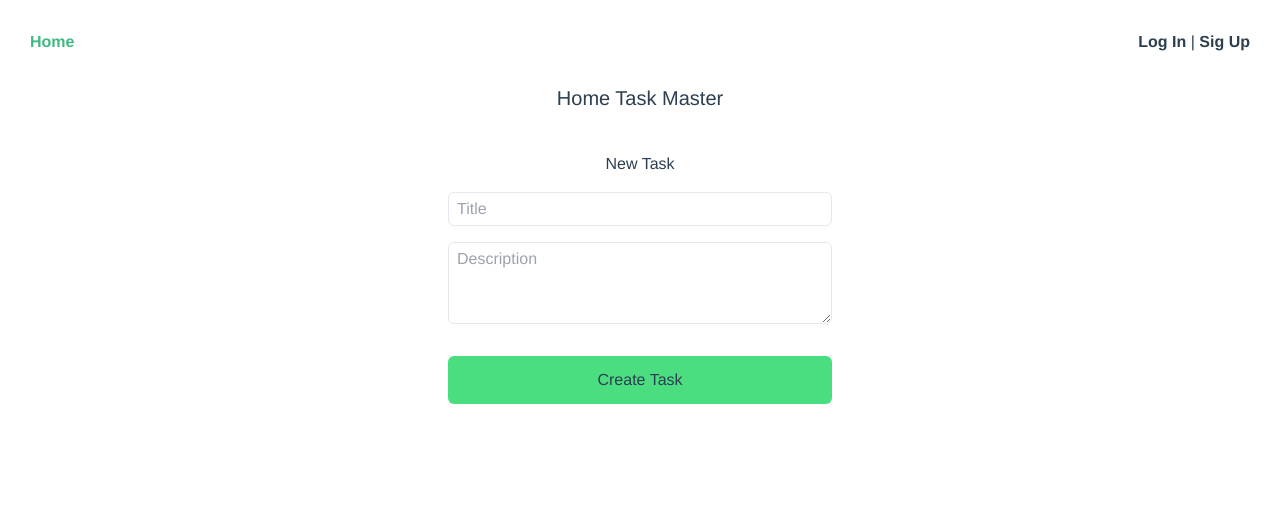
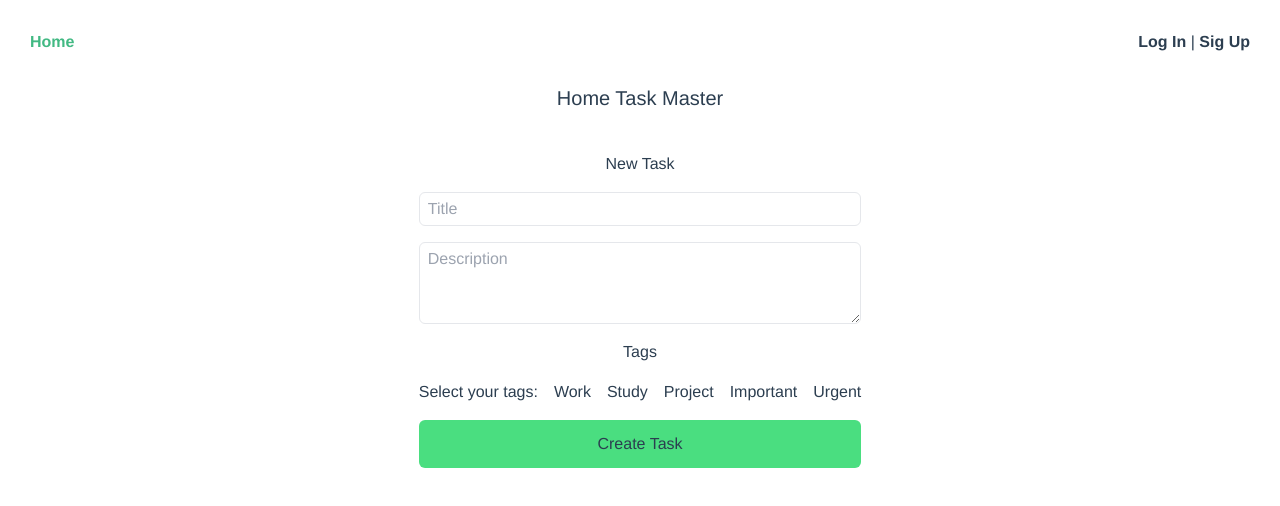
Before and after one commit to luisAriza/todo-vue, a Vue app: page /home in a window 1280 px wide. Shown: the top 506 px of the page. Built offline with nearby package versions, Linux system fonts and the light colour scheme.

Commit message:
Tags habilitadas

```diff
--- a/src/components/CreateTask.vue
+++ b/src/components/CreateTask.vue
@@ -14,7 +14,24 @@ form(@submit.prevent="createTask()")
 		@blur="v$.task.description.$touch"
 		required)
 	p(v-if="v$.task.description.$error") Description required
-	.tags.flex.gap-4
+	ul.tags.flex.gap-4 Tags
+		li(v-for="tag in task.tags.sort()") {{ tag }}
+	ul.tags.flex.gap-4 Select your tags:
+		li
+			input.hidden(type="checkbox" id="work" value="Work" v-model="task.tags")
+			label(for='work') Work
+		li
+			input.hidden(type="checkbox" id="study" value="Study" v-model="task.tags")
+			label(for='study') Study
+		li
+			input.hidden(type="checkbox" id="project" value="Project" v-model="task.tags")
+			label(for='project') Project
+		li
+			input.hidden(type="checkbox" id="important" value="Important" v-model="task.tags")
+			label(for='important') Important
+		li
+			input.hidden(type="checkbox" id="urgent" value="Urgent" v-model="task.tags")
+			label(for='urgent') Urgent
 	button(class="button" type="submit") Create Task
 </template>
 
@@ -67,7 +84,11 @@ export default {
 			if (tasks.some(titleRepeat)) {
 				console.log("La tarea ya existe");
 			} else {
-				tasks.unshift(this.task);
+				tasks.unshift({
+					title: this.task.title,
+					description: this.task.description,
+					tags: this.task.tags.sort()
+				});
 				localStorage.setItem("tasks", JSON.stringify(tasksRecords));
 			}
 		}
--- a/src/components/TaskList.vue
+++ b/src/components/TaskList.vue
@@ -5,8 +5,7 @@ section
 			span
 				img.inline.cursor-pointer(src='@/assets/check.svg', alt='check icon', width='20', height='20', @click='checkTask(i)')
 			| {{task.title}}: {{task.description}}
-			span(v-for='(tag, j) in task.tags', :key="'tag' + j") {{tag}}
-			| {{tag}}
+			span(v-for='tag in task.tags') {{tag}}
 			span
 				img.delete.inline.cursor-pointer(src='@/assets/delete.svg', alt='close icon', width='20', height='20', @click='deleteTask(i)')
 	ul.task-checked-list.mt-10.w-96
@@ -14,8 +13,7 @@ section
 			span
 				img.inline.cursor-pointer(src='@/assets/check.svg', alt='check icon', width='20', height='20', @click='uncheckTask(i)')
 			| {{taskChecked.title}}: {{taskChecked.description}}
-			span(v-for='(tag, j) in taskChecked.tags', :key="'tag' + j") {{tag}}
-			| {{tag}}
+			span(v-for='tag in taskChecked.tags') {{tag}}
 			span
 				img.delete.inline.cursor-pointer(src='@/assets/delete.svg', alt='close icon', width='20', height='20', @click='deleteTaskChecked(i)')
 </template>
```
